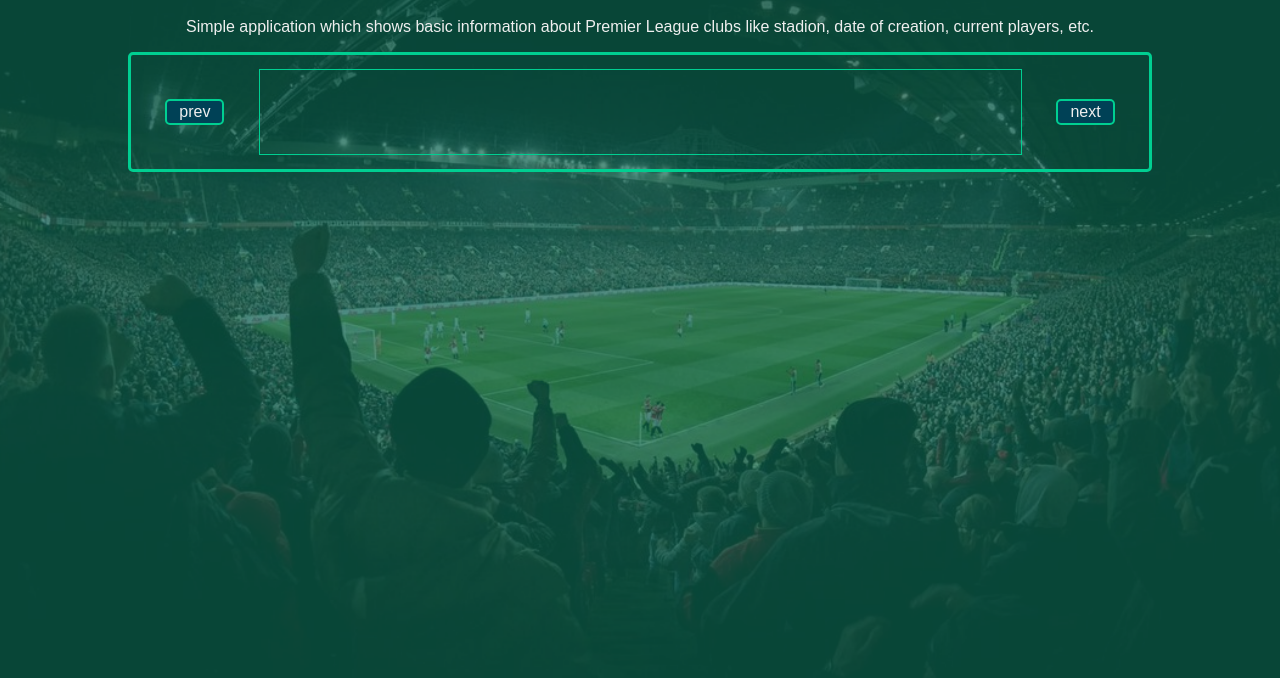
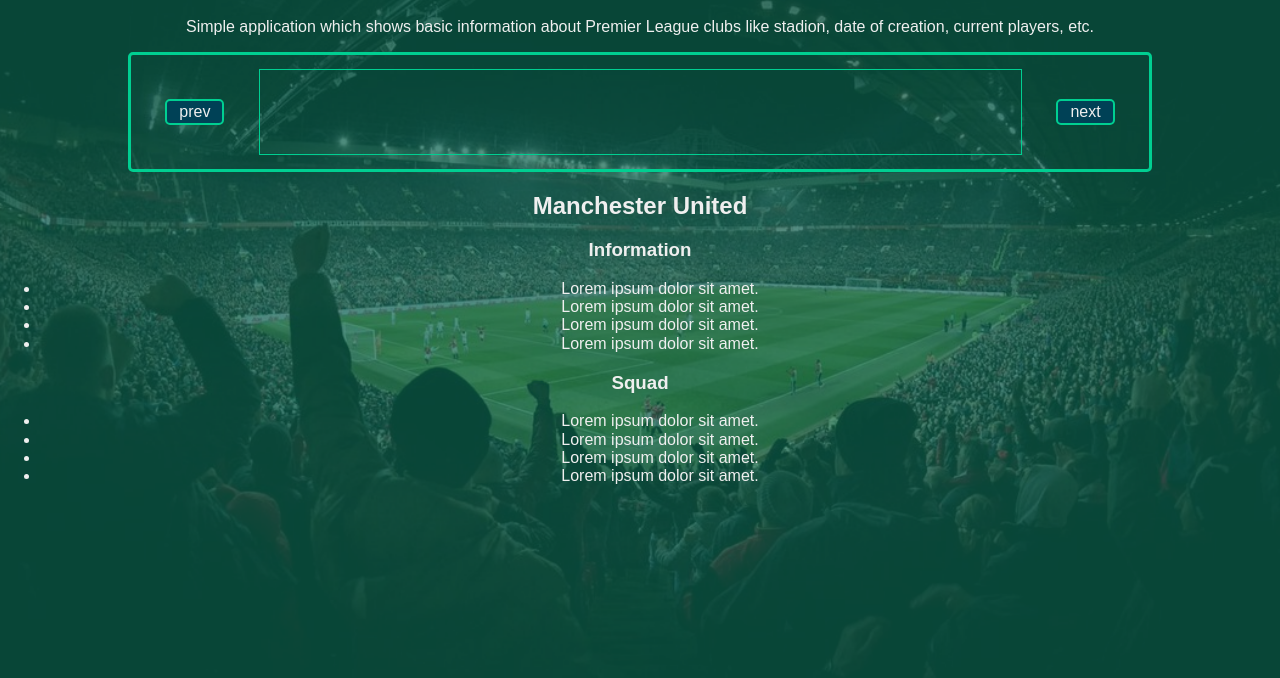
Before and after one commit to mb-dir/Premier-League-application, a website built with webpack: page src/pages/index.html in a window 1280 px wide. Shown: the part 62-740 px from the top of the page. Built offline with nearby package versions, Linux system fonts and the light colour scheme.

Commit message:
Basic structure for clubsInfo section

```diff
--- a/src/pages/index.html
+++ b/src/pages/index.html
@@ -158,5 +158,29 @@
       </div>
       <button class="btn clubsSlider__btn">next</button>
     </div>
+
+    <section class="clubsInfo">
+      <h2 class="clubsInfo__clubName">Manchester United</h2>
+      <div class="clubsInfo__wrapper">
+        <article class="clubsInfo__clubInfo">
+          <h3 class="clubsInfo__header">Information</h3>
+          <ul class="list clubsInfo__infoList">
+            <li class="list__item clubsInfo__info">Lorem ipsum dolor sit amet.</li>
+            <li class="list__item clubsInfo__info">Lorem ipsum dolor sit amet.</li>
+            <li class="list__item clubsInfo__info">Lorem ipsum dolor sit amet.</li>
+            <li class="list__item clubsInfo__info">Lorem ipsum dolor sit amet.</li>
+          </ul>
+        </article>
+        <article class="clubsInfo__clubInfo">
+          <h3 class="clubsInfo__header">Squad</h3>
+          <ul class="list clubsInfo__squad">
+            <li class="list__item clubsInfo__player">Lorem ipsum dolor sit amet.</li>
+            <li class="list__item clubsInfo__player">Lorem ipsum dolor sit amet.</li>
+            <li class="list__item clubsInfo__player">Lorem ipsum dolor sit amet.</li>
+            <li class="list__item clubsInfo__player">Lorem ipsum dolor sit amet.</li>
+          </ul>
+        </article>
+      </div>
+    </section>
   </body>
 </html>
```
